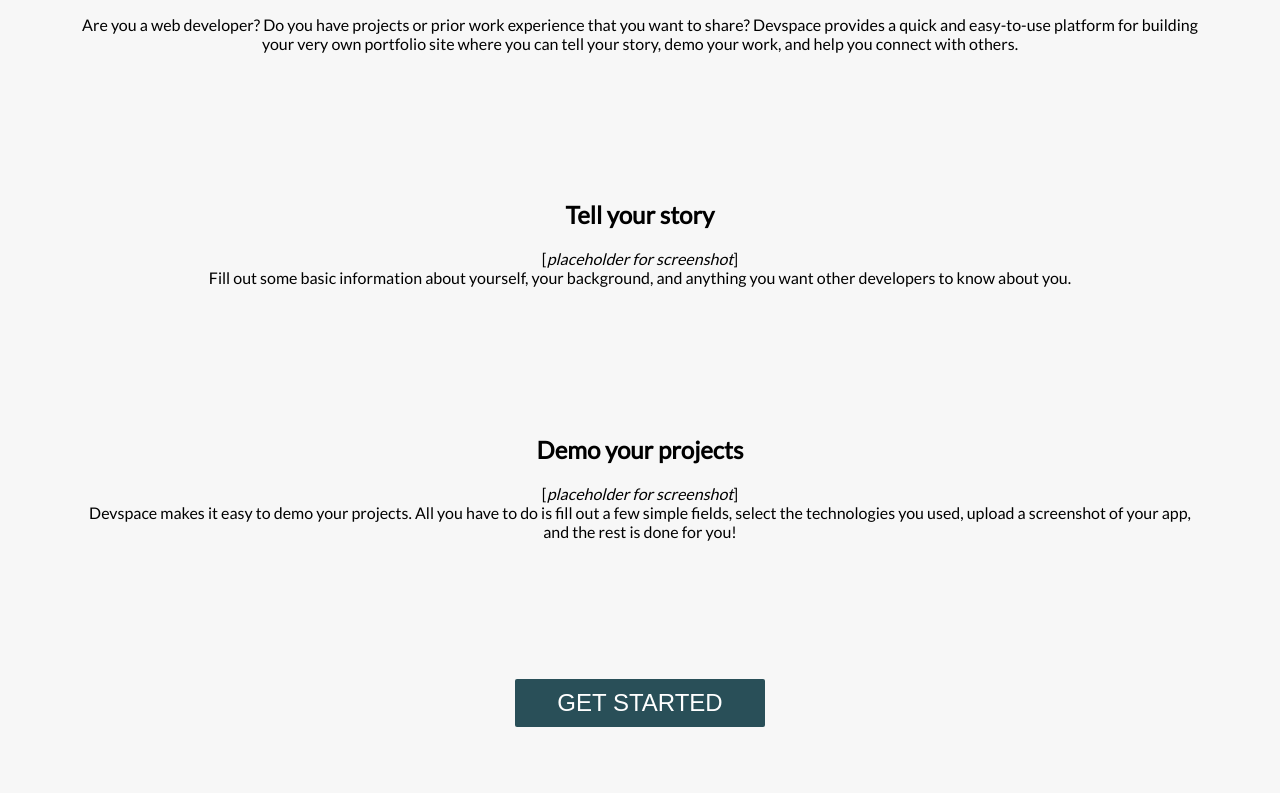
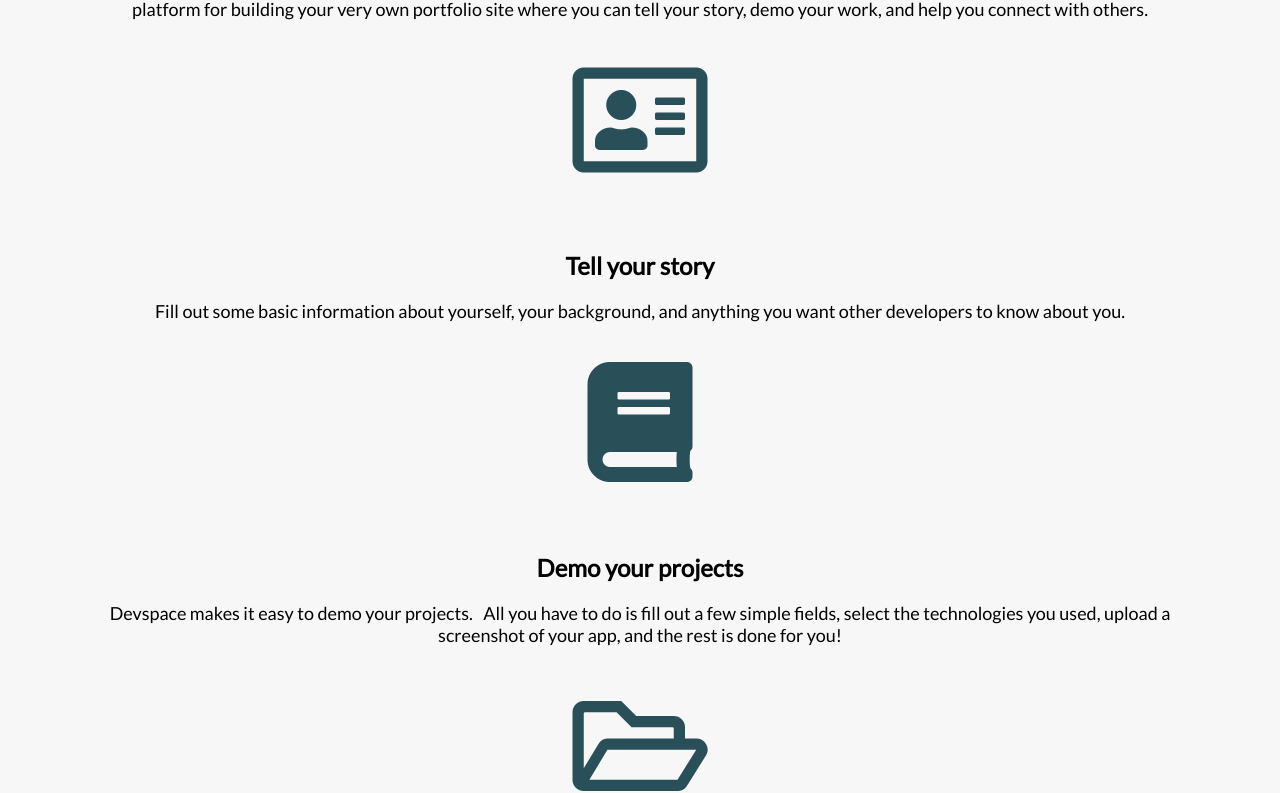
Before and after one commit to ryanjeske14/devspace, a React (Create React App) app: page / in a window 1280 px wide. Shown: the part 467-1260 px from the top of the page. Built offline with nearby package versions, Linux system fonts and the light colour scheme.

Commit message:
updated landing page

```diff
--- a/src/routes/LandingPage/LandingPage.css
+++ b/src/routes/LandingPage/LandingPage.css
@@ -20,18 +20,29 @@ h1 {
 
 .landing_section {
     min-height: 200px;
-    padding: 5% 6%;
+    padding: 2% 6%;
     background-color: rgb(247,247,247);
 }
 
-p {
+.landing_section p {
     margin: 0;
+    font-size: 18px
+}
+
+.get_started {
+    margin-top: 45px;
 }
 
 .get_started_link {
     text-decoration: none;
     color: white;
     font-size: 24px;
+}
+
+.far, .fas {
+    font-size: 100px;
+    color: #294F58;
+    margin-top: 30px;
 }
 
 @media screen and (min-width: 700px) {
@@ -42,4 +53,13 @@ p {
     .banner_img {
         max-width: 450px;
     }
+
+    .far, .fas {
+        margin-top: 40px;
+        font-size: 120px;
+    }
+
+    .get_started {
+        margin-top: 35px;
+    }
 }
--- a/src/routes/LandingPage/LandingPage.js
+++ b/src/routes/LandingPage/LandingPage.js
@@ -13,35 +13,32 @@ export default class LandingPage extends Component {
         <section className="landing_section">
           <h2>A portfolio builder for web developers</h2>
           <p>
-            Are you a web developer? Do you have projects or prior work
-            experience that you want to share? Devspace provides a quick and
-            easy-to-use platform for building your very own portfolio site where
-            you can tell your story, demo your work, and help you connect with
-            others.
+            Are you a web developer? &nbsp; Do you have projects or prior work
+            experience that you want to share? &nbsp; Devspace provides a quick
+            and easy-to-use platform for building your very own portfolio site
+            where you can tell your story, demo your work, and help you connect
+            with others.
           </p>
+          <i className="far fa-address-card" />
         </section>
 
         <section className="landing_section">
           <h2>Tell your story</h2>
           <p>
-            [<em>placeholder for screenshot</em>]
-          </p>
-          <p>
             Fill out some basic information about yourself, your background, and
             anything you want other developers to know about you.
           </p>
+          <i className="fas fa-book" />
         </section>
 
         <section className="landing_section">
           <h2>Demo your projects</h2>
           <p>
-            [<em>placeholder for screenshot</em>]
+            Devspace makes it easy to demo your projects. &nbsp; All you have to
+            do is fill out a few simple fields, select the technologies you
+            used, upload a screenshot of your app, and the rest is done for you!
           </p>
-          <p>
-            Devspace makes it easy to demo your projects. All you have to do is
-            fill out a few simple fields, select the technologies you used,
-            upload a screenshot of your app, and the rest is done for you!
-          </p>
+          <i className="far fa-folder-open" />
         </section>
 
         <section className="landing_section">
```
Also changed, not shown: public/manifest.json.
